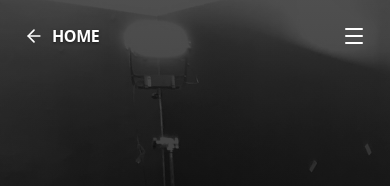
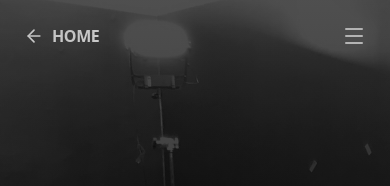
Before and after one commit to grahaphicsroberts/grahaphicsportfolio, a Next.js app: page /spatialdesign in a window 390 px wide. Shown: the top 186 px of the page. Built offline with nearby package versions, Linux system fonts and the light colour scheme.

Commit message:
mobile refinement pt10

```diff
--- a/app/spatialdesign/page.tsx
+++ b/app/spatialdesign/page.tsx
@@ -341,8 +341,16 @@ function EngineeringDiagram() {
       role="img"
       aria-label="Google, Apple, Microsoft, and Unity logos arranged around a central New York Times T, with connections flowing inward."
     >
-      {/* Luminance-to-alpha key: turns the black background transparent */}
-      <svg width="0" height="0" className="absolute" aria-hidden="true">
+      {/* Luminance-to-alpha key: turns the black background transparent.
+          overflow-hidden is required: without it Chrome (esp. mobile) paints
+          this absolutely-positioned filter SVG as a stray rectangle at the page
+          origin (a white/black box at the top-left that scrolls with the page). */}
+      <svg
+        width="0"
+        height="0"
+        className="absolute overflow-hidden"
+        aria-hidden="true"
+      >
         <defs>
           <filter id="logo-key" colorInterpolationFilters="sRGB">
             <feColorMatrix
@@ -1471,11 +1479,7 @@ export default function NYTARPage() {
       className="bg-neutral-950 text-neutral-200 min-h-screen font-sans selection:bg-white selection:text-black"
     >
       {/* --- NAV --- */}
-      {/* Desktop keeps mix-blend-difference (auto-inverts over light/dark sections).
-          On mobile that blend on a fixed element leaves a ghost rectangle (Chrome
-          mobile bug), so we drop it there and use a faint text-shadow for legibility.
-          Paired with `-webkit-tap-highlight-color: transparent` in globals.css. */}
-      <nav className="fixed top-0 left-0 w-full p-6 flex justify-between items-center z-50 md:mix-blend-difference text-white [text-shadow:0_1px_3px_rgba(0,0,0,0.55)] md:[text-shadow:none]">
+      <nav className="fixed top-0 left-0 w-full p-6 flex justify-between items-center z-50 mix-blend-difference text-white">
         {/* Left: Home Link */}
         <Link
           href="/"
```
